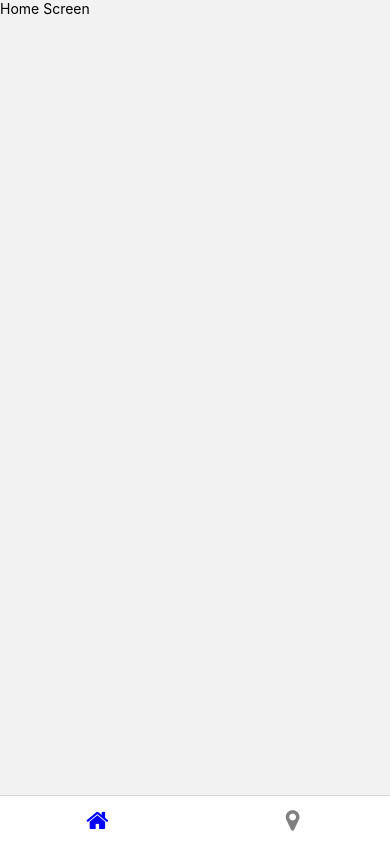
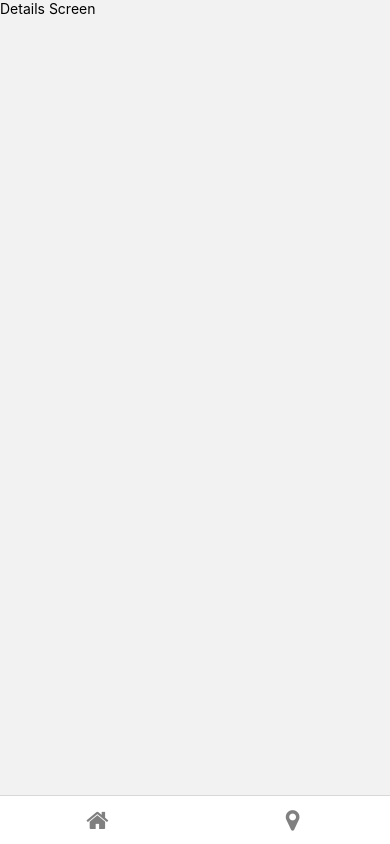
Before and after one commit to musabbihanoor/Corridor-Logistics-Test-App, a React Native app: screen /Details in a window 390 px wide. Before the commit this address had no page. Built offline with nearby package versions, Linux system fonts and the light colour scheme.

Commit message:
added details screen

```diff
--- a/src/navigator/TabNavigator.js
+++ b/src/navigator/TabNavigator.js
@@ -3,6 +3,7 @@ import { createBottomTabNavigator } from "@react-navigation/bottom-tabs";
 import { AntDesign, FontAwesome } from "@expo/vector-icons";
 import HomeScreen from "../screens/HomeScreen";
 import MapScreen from "../screens/MapScreen";
+import DetailsScreen from "../screens/DetailsScreen";
 
 const Tab = createBottomTabNavigator();
 
@@ -35,6 +36,12 @@ const TabNavigator = () => {
     >
       <Tab.Screen name="Home" component={HomeScreen} />
       <Tab.Screen name="Map" component={MapScreen} />
+
+      <Tab.Screen
+        name="Details"
+        component={DetailsScreen}
+        options={{ tabBarButton: () => null }}
+      />
     </Tab.Navigator>
   );
 };
--- /dev/null
+++ b/src/screens/DetailsScreen.js
@@ -0,0 +1,12 @@
+import { View, Text } from "react-native";
+import React from "react";
+
+const DetailsScreen = () => {
+  return (
+    <View>
+      <Text>Details Screen</Text>
+    </View>
+  );
+};
+
+export default DetailsScreen;
--- a/src/screens/HomeScreen.js
+++ b/src/screens/HomeScreen.js
@@ -1,7 +1,10 @@
 import React from "react";
-import { View, Text } from "react-native";
+import { View, Text, Button } from "react-native";
+import { useNavigation } from "@react-navigation/native";
 
 const HomeScreen = () => {
+  const navigation = useNavigation();
+
   return (
     <View>
       <Text>Home Screen</Text>
```
